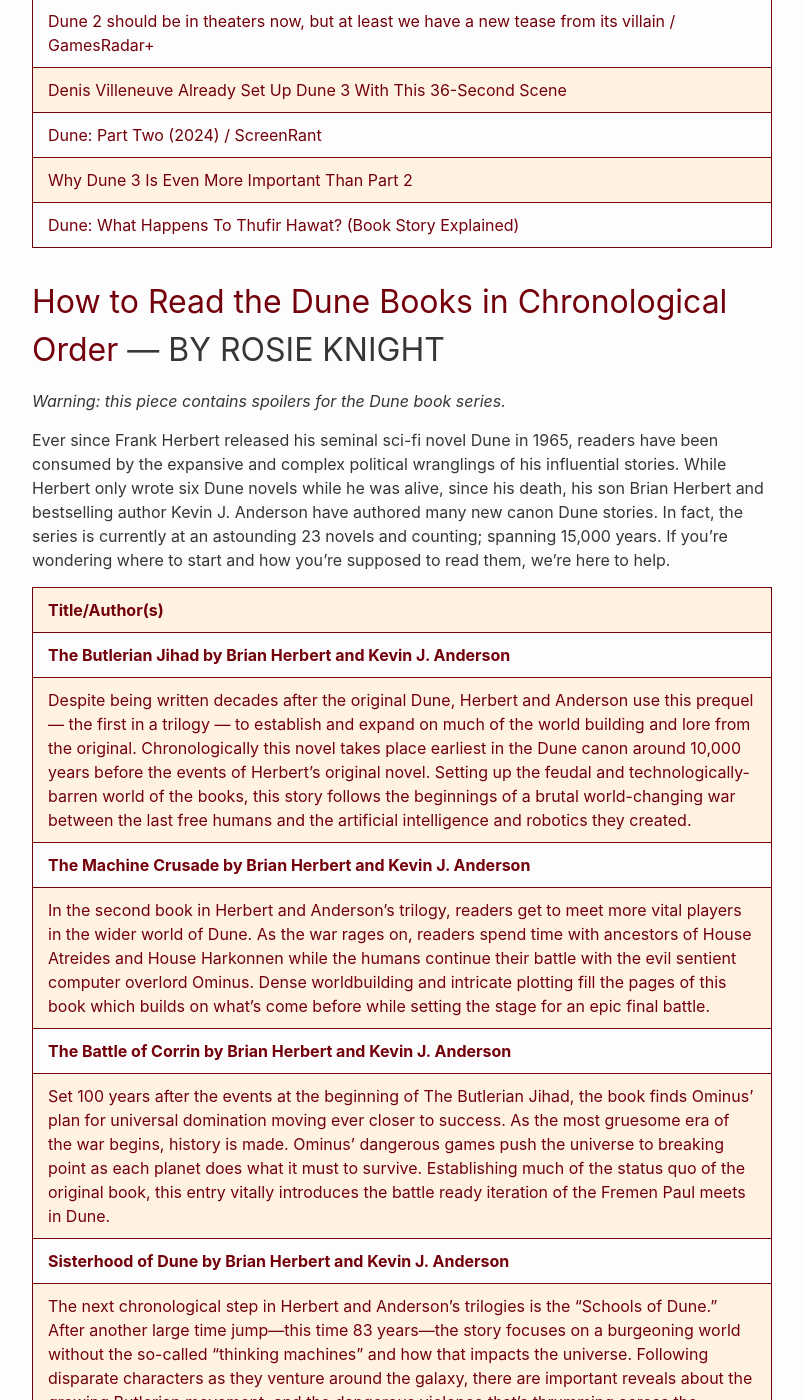
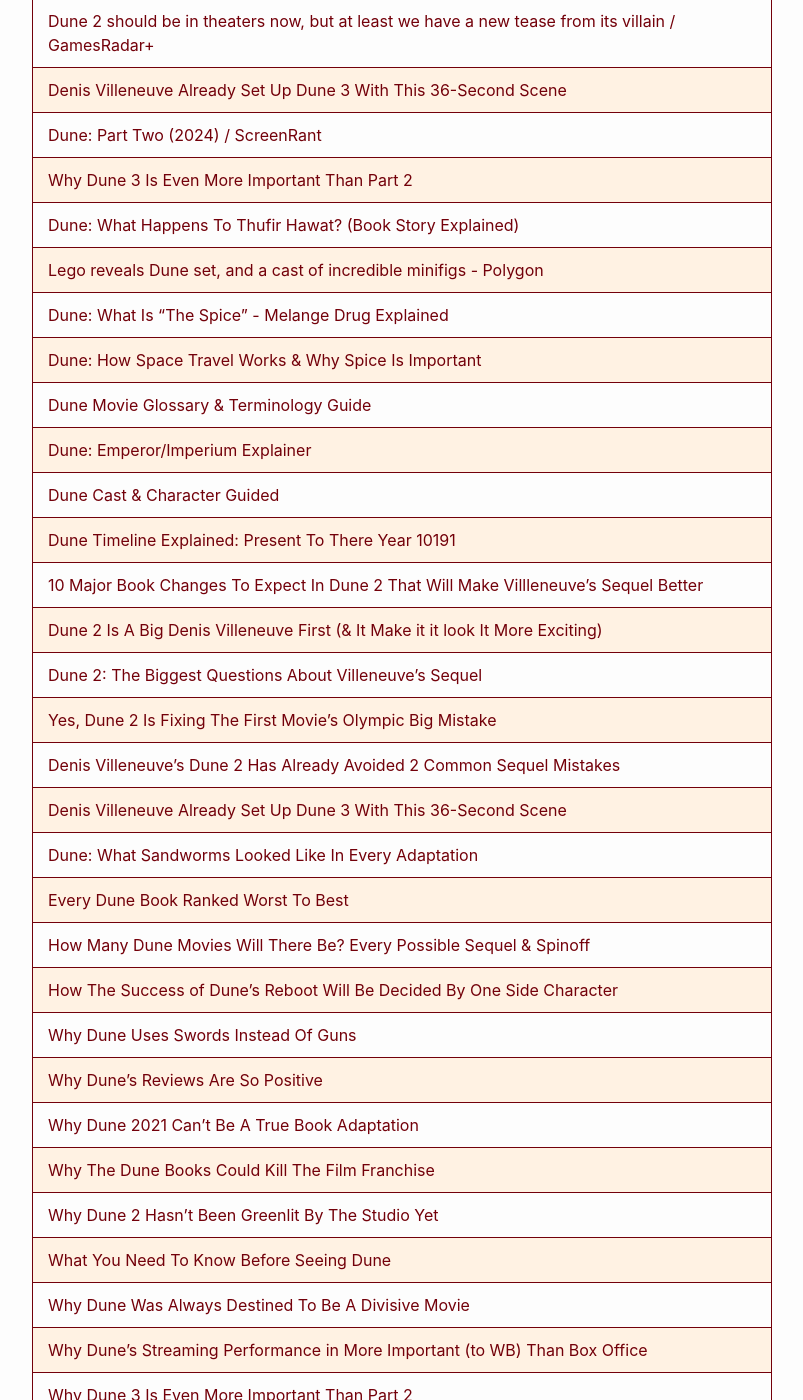
Before and after one commit to RalphHightower/RalphHightower, a Jekyll site: the page built from ScienceFiction/DuneSequence.md, in a window 1280 px wide and 1400 px high, scrolled down 1737 px. Shown: the whole window, without its empty margins (238-1041 px from the left). Built offline with Jekyll 4.4.1, drawn with Linux system fonts in a browser that asks for light colours; our own code applies the rules of GitHub Pages for plain Markdown files; some of the changed text lies outside the part shown.

Commit message:
[docs](doc):  DuneSequence(extended description)

```diff
--- a/ScienceFiction/DuneSequence.md
+++ b/ScienceFiction/DuneSequence.md
@@ -14,6 +14,33 @@
 | [Dune: Part Two (2024) / ScreenRant](https://screenrant.com/tag/dune-2/ ) |
 | [Why Dune 3 Is Even More Important Than Part 2](https://screenrant.com/dune-2-3-trilogy-ending-story-important-reason/ ) |
 | [Dune: What Happens To Thufir Hawat? (Book Story Explained)](https://screenrant.com/dune-movie-2021-thufir-hawat-dead-alive/ ) |
+| [Lego reveals Dune set, and a cast of incredible minifigs - Polygon](https://www.polygon.com/23930166/lego-dune-set-buy-order ) |
+| [Dune: What Is "The Spice" - Melange Drug Explained](https://screenrant.com/dune-what-is-the-spice-melange-drug-explained/ ) |
+| [Dune: How Space Travel Works & Why Spice Is Important](https://screenrant.com/dune-space-travel-spice-important-reason/ ) |
+| [Dune Movie Glossary & Terminology Guide](https://screenrant.com/dune-movie-2021-glossary-terms-word-meaning-guide/ ) |
+| [Dune: Emperor/Imperium Explainer](https://screenrant.com/dune-movie-2021-emperor-imperium-explained/ ) |
+| [Dune Cast & Character Guided](https://screenrant.com/dune-2021-movie-cast-character-guide/ ) |
+| [Dune Timeline Explained: Present To There Year 10191](https://screenrant.com/dune-movie-timeline-story-setting-years-explained/ ) |
+| [10 Major Book Changes To Expect In Dune 2 That Will Make Villleneuve's Sequel Better](https://screenrant.com/dune-2-movie-book-changes-theories-prediction/ ) |
+| [Dune 2 Is A Big Denis Villeneuve First (& It Make it it look It More Exciting)](https://screenrant.com/dune-2-denis-villeneuve-sequel-first-exciting/ ) |
+| [Dune 2: The Biggest Questions About Villeneuve's Sequel](https://screenrant.com/dune-2021-sequel-questions-story-production-timeline/ ) |
+| [Yes, Dune 2 Is Fixing The First Movie's Olympic Big Mistake](https://screenrant.com/dune-2-zendaya-chani-bigger-role-fix/ ) |
+| [Denis Villeneuve’s Dune 2 Has Already Avoided 2 Common Sequel Mistakes](https://screenrant.com/dune-2-movie-sequels-story-plan-risks-good/ ) |
+| [Denis Villeneuve Already Set Up Dune 3 With This 36-Second Scene](https://screenrant.com/dune-3-paul-atreides-vision-scene/ ) |
+| [Dune: What Sandworms Looked Like In Every Adaptation](https://screenrant.com/dune-sandworms-look-like-movies/ ) |
+| [Every Dune Book Ranked Worst To Best](https://screenrant.com/dune-books-ranked-worst-best/ ) |
+| [How Many Dune Movies Will There Be? Every Possible Sequel & Spinoff](https://screenrant.com/dune-movies-sequels-spinoffs-future-universe-explained/ ) |
+| [How The Success of Dune's Reboot Will Be Decided By One Side Character](https://screenrant.com/dune-movie-success-failure-liet-kynes-character-important/ ) |
+| [Why Dune Uses Swords Instead Of Guns](https://screenrant.com/dune-swords-no-guns-future-explained/ ) |
+| [Why Dune's Reviews Are So Positive](https://screenrant.com/dune-movie-reviews-positive-rotten-tomatoes-explained/ ) |
+| [Why Dune 2021 Can’t Be A True Book Adaptation](https://screenrant.com/dune-2021-book-adaptation-accurate-problems/ ) |
+| [Why The Dune Books Could Kill The Film Franchise](https://screenrant.com/dune-books-kill-film-scope-franchise/ ) |
+| [Why Dune 2 Hasn't Been Greenlit By The Studio Yet](https://screenrant.com/dune-2-movie-sequel-wb-not-confirmed-reason/ ) |
+| [What You Need To Know Before Seeing Dune](https://screenrant.com/dune-know-before-seeing/ ) |
+| [Why Dune Was Always Destined To Be A Divisive Movie](https://screenrant.com/dune-2021-denis-villeneuve-movie-divisive-reason/ ) |
+| [Why Dune's Streaming Performance in More Important (to WB) Than Box Office](https://screenrant.com/dune-streaming-performance-more-important-box-office-wb/ ) |
+| [Why Dune 3 Is Even More Important Than Part 2](https://screenrant.com/dune-2-3-trilogy-ending-story-important-reason/ ) |
+| [Villeneuve's Dune 2 Follow-Up Is Perfect For His Next Sci-Fi Miracle](https://screenrant.com/denis-villeneuve-next-movie-after-dune-2-perfect/ ) |
 
 ## [How to Read the Dune Books in Chronological Order](https://za.ign.com/dune-part-two/176935/lists/how-to-read-the-dune-books-in-chronological-order ) — BY ROSIE KNIGHT
 
```
